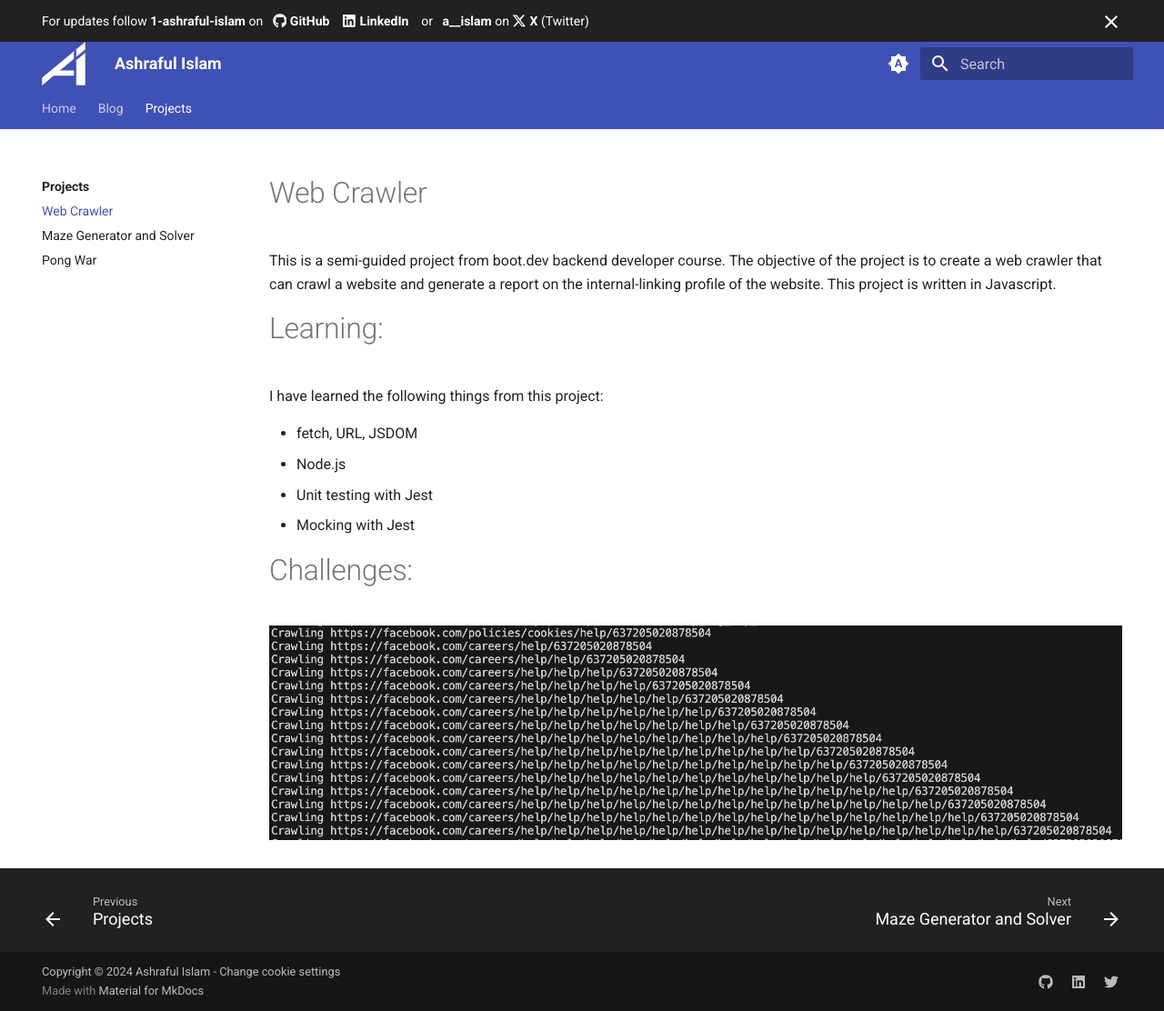
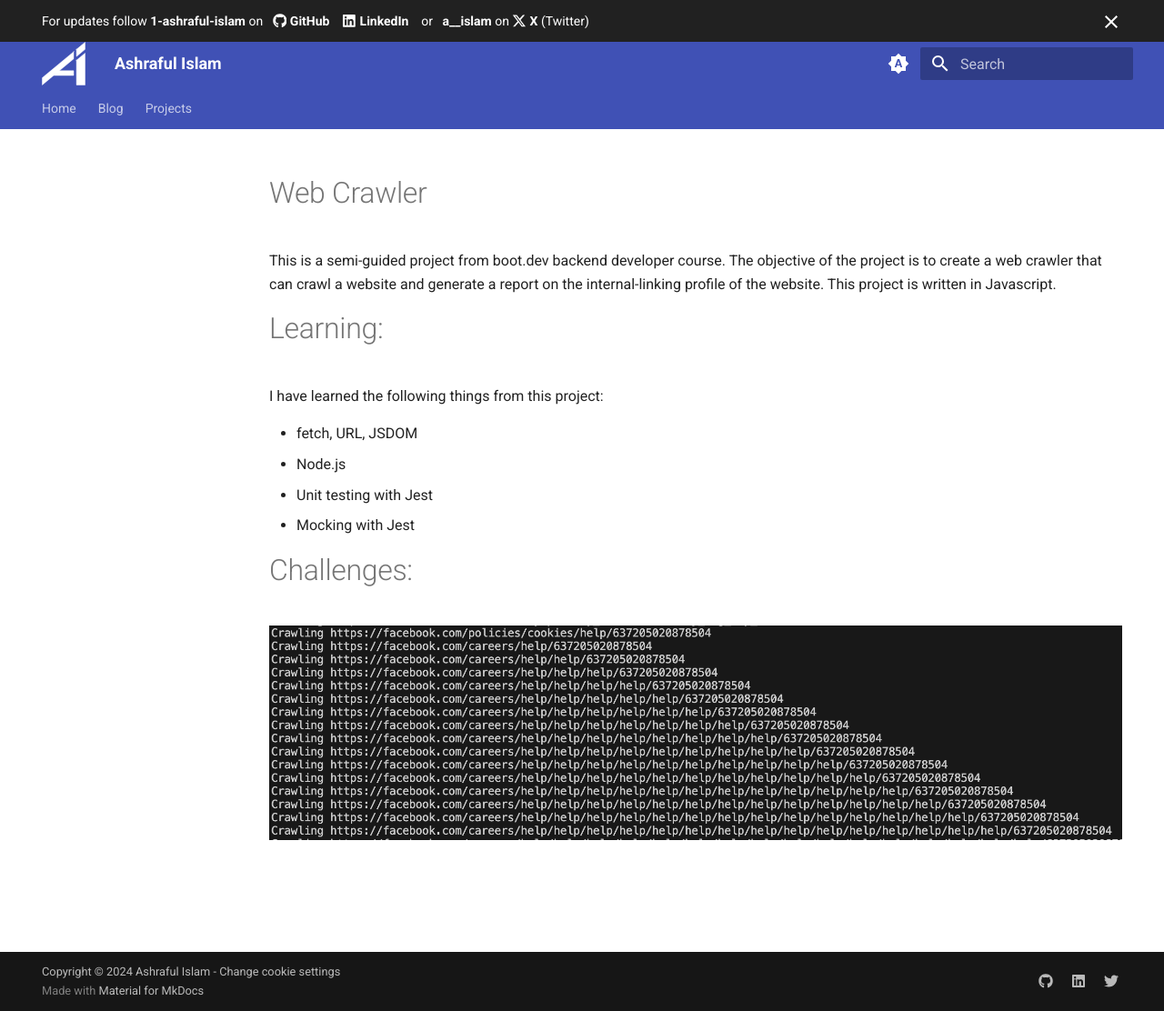
Before and after one commit to 1-ashraful-islam/1-ashraful-islam.github.io, an MkDocs documentation site: the page built from docs/projects/web-crawler.md, in a window 1280 px wide and 1112 px high. Shown: the whole window at 91% size. Built offline with MkDocs 1.6.1 and Material for MkDocs 9.7.7, drawn with Linux system fonts in a browser that asks for light colours; plug-ins that fetch from the network failed and are left out; comment, search, counter and statistics services are not loaded.

Commit message:
changes web crawler to draft

```diff
--- a/mkdocs.yml
+++ b/mkdocs.yml
@@ -191,6 +191,6 @@
     - blog/index.md
   - Projects:
     - projects/index.md
-    - Web Crawler: projects/web-crawler.md
+    # - Web Crawler: projects/web-crawler.md
     - Maze Generator and Solver: projects/maze-generator-and-solver.md
     - Pong War: projects/pong-war.md
```
